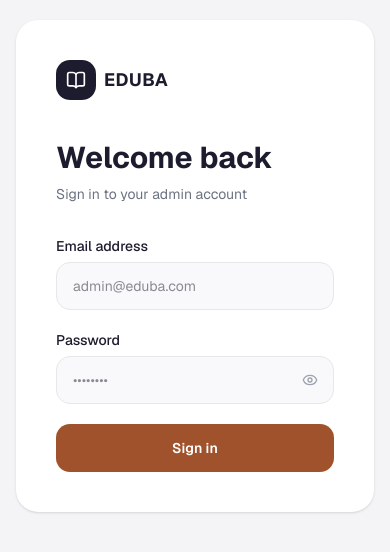
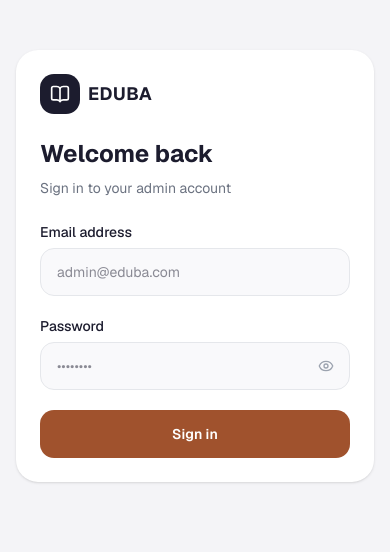
Before and after one commit to Eduba-app/dash, a Next.js app: page /login in a window 390 px wide. Shown: the part 156-708 px from the top of the page. Built offline with nearby package versions, Linux system fonts and the light colour scheme.

Commit message:
more adj for responsive design

```diff
--- a/src/app/(auth)/login/page.tsx
+++ b/src/app/(auth)/login/page.tsx
@@ -31,18 +31,18 @@ export default function LoginPage() {
   };
 
   return (
-    <div className="min-h-screen bg-[#F4F4F7] flex items-center justify-center p-4">
-      <div className="bg-white rounded-3xl shadow-sm w-full max-w-md p-10">
+    <div className="min-h-dvh bg-[#F4F4F7] flex items-center justify-center p-4">
+      <div className="bg-white rounded-3xl shadow-sm w-full max-w-md p-6 sm:p-10">
         {/* Logo */}
-        <div className="flex items-center gap-2 mb-10">
+        <div className="flex items-center gap-2 mb-6 sm:mb-10">
           <div className="w-10 h-10 bg-[#1C1C2E] rounded-xl flex items-center justify-center">
             <BookOpen className="w-5 h-5 text-white" />
           </div>
           <span className="text-[#1C1C2E] font-bold text-lg tracking-wide">EDUBA</span>
         </div>
 
-        <div className="mb-8">
-          <h1 className="text-[#1C1C2E] text-3xl font-bold mb-2">Welcome back</h1>
+        <div className="mb-6 sm:mb-8">
+          <h1 className="text-[#1C1C2E] text-2xl sm:text-3xl font-bold mb-2">Welcome back</h1>
           <p className="text-[#6B7280] text-sm">Sign in to your admin account</p>
         </div>
 
--- a/src/app/dashboard/books/add/page.tsx
+++ b/src/app/dashboard/books/add/page.tsx
@@ -16,7 +16,7 @@ import { z } from "zod";
 import camera from "../../../../../public/icons/camera 1.svg";
 import upload from "../../../../../public/icons/folder-upload 1.svg";
 import { Controller } from "react-hook-form";
-// ─── Schema
+// Schema
 const bookSchema = z.object({
   title: z.string().min(1, "Title is required"),
   description: z.string().min(1, "Description is required"),
@@ -26,7 +26,7 @@ const bookSchema = z.object({
 });
 type BookForm = z.infer<typeof bookSchema>;
 
-// ─── File Drop Zone
+// File Drop Zone
 function FileDropZone({
   accept,
   file,
@@ -112,7 +112,7 @@ function FileDropZone({
   );
 }
 
-// ─── Cover Drop Zone
+// Cover Drop Zone
 function CoverDropZone({
   file,
   onSelect,
@@ -187,7 +187,7 @@ function CoverDropZone({
   );
 }
 
-// ─── Main Page
+// Main Page
 export default function AddBookPage() {
   const router = useRouter();
   const [coverFile, setCoverFile] = useState<File | null>(null);
@@ -237,11 +237,11 @@ export default function AddBookPage() {
   };
 
   return (
-    <div className="p-6">
+    <div className="p-4 sm:p-6">
       {/* Header */}
-      <div className="flex items-center justify-between mb-6">
-        <h1 className="text-[#19213D] text-[24px] font-medium">Add book</h1>
-        <div className="flex items-center gap-3">
+      <div className="flex flex-wrap justify-between items-center mb-6 gap-y-3">
+        <h1 className="text-[#19213D] text-xl sm:text-[24px] font-medium w-full sm:w-auto">Add book</h1>
+        <div className="flex items-center gap-2 sm:gap-3 ml-auto">
           <Button
             type="button"
             onClick={() => router.back()}
@@ -262,9 +262,9 @@ export default function AddBookPage() {
       </div>
 
       <form id="book-form" onSubmit={handleSubmit(onSubmit)}>
-        <div className="grid grid-cols-[1fr_380px] gap-5 items-start">
+        <div className="grid grid-cols-1 lg:grid-cols-[1fr_380px] gap-5 items-start">
 
-          {/* ── LEFT COLUMN ── */}
+          {/* LEFT COLUMN */}
           <div className="space-y-5">
             {/* Cover */}
             <div className="bg-white rounded-[32px] p-5 border-[1.5px] border-[#EBEFF6] ">
@@ -311,7 +311,7 @@ export default function AddBookPage() {
             </div>
           </div>
 
-          {/* ── RIGHT COLUMN ── */}
+          {/* RIGHT COLUMN */}
           <div className="space-y-3">
             {/* Price */}
             <div className="bg-white rounded-[32px] p-5 border-[1.5px] border-[#EBEFF6]">
--- a/src/components/layout/Sidebar.tsx
+++ b/src/components/layout/Sidebar.tsx
@@ -46,7 +46,7 @@ export function Sidebar({ isOpen, onClose }: SidebarProps) {
   const displayName = user?.name ?? "Admin User";
 
   const handleLogout = async (e: React.MouseEvent) => {
-    e.stopPropagation(); // ← منع الـ click يوصل للـ parent div
+    e.stopPropagation();
     onClose();
     await logout();
   };
@@ -118,7 +118,7 @@ export function Sidebar({ isOpen, onClose }: SidebarProps) {
           })}
         </nav>
 
-        {/* User — نفس التصميم الأصلي بالظبط */}
+        {/* User */}
         <div className="mt-6">
           <div
             className={cn(
@@ -136,11 +136,11 @@ export function Sidebar({ isOpen, onClose }: SidebarProps) {
             <span className="text-[#5D6481] text-sm font-medium flex-1 truncate">
               {displayName}
             </span>
-            {/* Logout button جوّا الـ user card — نفس التصميم */}
+            {/* Logout button*/}
             <Button
               type="button"
               variant="ghost"
-              onClick={handleLogout}  // ← بيستخدم logout من AuthContext
+              onClick={handleLogout}
               className="text-[#9CA3AF] hover:text-[#9D4A2F] transition-colors p-1 h-auto"
               title="Sign out"
             >
```
Also changed, not shown: src/app/dashboard/books/page.tsx (+5 -5 lines).
